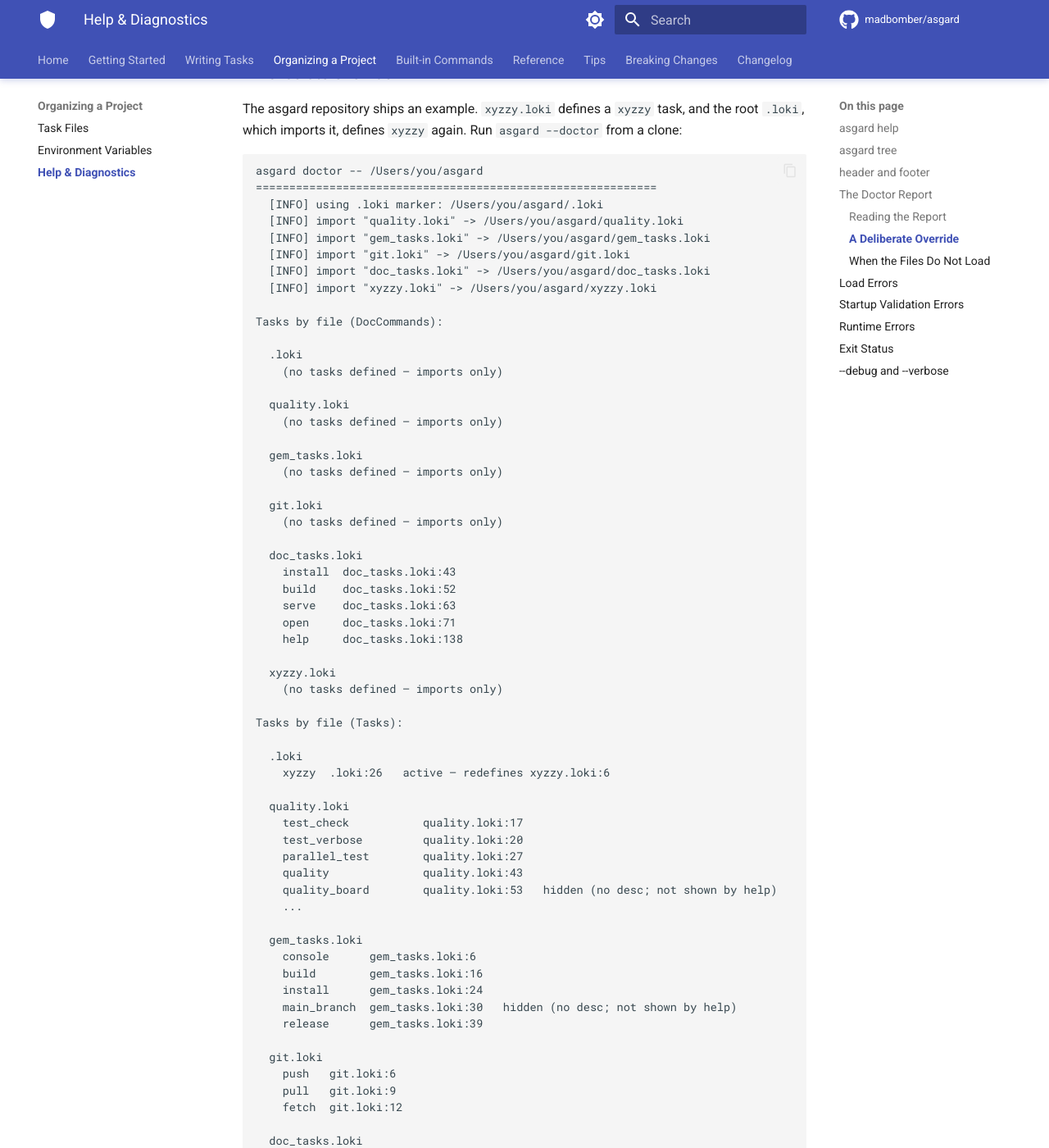
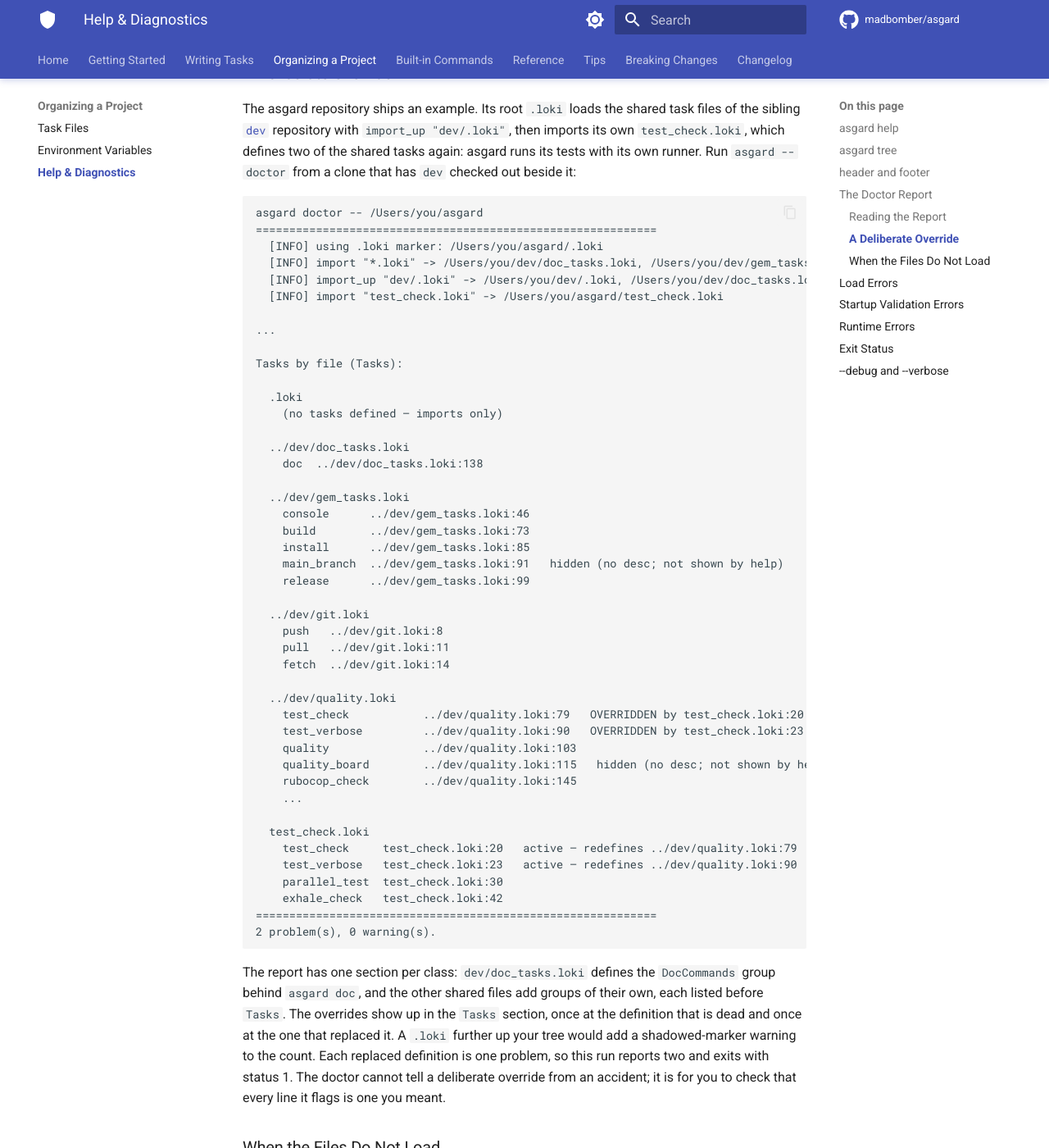
Before and after one commit to MadBomber/asgard, an MkDocs documentation site: the page built from docs/diagnostics.md, in a window 1280 px wide and 1400 px high, scrolled down 6393 px. Shown: the whole window at 82% size. Built offline with MkDocs 1.6.1 and Material for MkDocs 9.7.7, drawn with Linux system fonts in a browser that asks for light colours; comment, search, counter and statistics services are not loaded; some of the changed text lies outside the part shown.

Commit message:
chore: load the shared task files from the dev repository
The root .loki now runs `import_up "dev/.loki"` to load the quality, gem,
git and docs tasks of MadBomber/dev, cloned beside this repository. The
local test_check.loki is imported after it and replaces the shared
test_check and test_verbose with asgard's own runner
(test/parallel_runner.rb), and adds parallel_test and exhale_check.

Removed quality.loki, gem_tasks.loki, git.loki, doc_tasks.loki,
quality_rails.loki and xyzzy.loki. The two tests that read the local
gem_tasks.loki are gone with it; the release guard they covered now
lives in dev/gem_tasks.loki.

The docs use the test_check.loki overrides as the worked example of a
deliberate override in place of xyzzy.loki, and keep the conditional
import as an example.

````diff
--- a/.reek.yml
+++ b/.reek.yml
@@ -1,6 +1,7 @@
 ---
-# Reek is advisory here (see quality.loki: reek_check reports :warn, never
-# :fail). Asgard is a DSL built from pure, separately tested functions and
+# Reek fails the gate on any smell it reports (see reek_check in
+# ../dev/quality.loki): the code is clean, and there is no baseline of
+# grandfathered smells. Asgard is a DSL built from pure, separately tested functions and
 # Thor classes whose state is assembled at class level, so most of Reek's
 # object-centric heuristics describe that design rather than a defect.
 # Only the detectors that have pointed at something real in this codebase
--- a/docs/diagnostics.md
+++ b/docs/diagnostics.md
@@ -254,77 +254,56 @@ not cause a failure, so scripts and CI can use the exit status as a check.
 
 ### A Deliberate Override
 
-The asgard repository ships an example. `xyzzy.loki` defines a `xyzzy` task, and the root `.loki`, which imports it, defines `xyzzy` again. Run `asgard --doctor` from a clone:
+The asgard repository ships an example. Its root `.loki` loads the shared task files of the sibling [`dev`](https://github.com/MadBomber/dev) repository with `import_up "dev/.loki"`, then imports its own `test_check.loki`, which defines two of the shared tasks again: asgard runs its tests with its own runner. Run `asgard --doctor` from a clone that has `dev` checked out beside it:
 
 ```
 asgard doctor -- /Users/you/asgard
 ============================================================
   [INFO] using .loki marker: /Users/you/asgard/.loki
-  [INFO] import "quality.loki" -> /Users/you/asgard/quality.loki
-  [INFO] import "gem_tasks.loki" -> /Users/you/asgard/gem_tasks.loki
-  [INFO] import "git.loki" -> /Users/you/asgard/git.loki
-  [INFO] import "doc_tasks.loki" -> /Users/you/asgard/doc_tasks.loki
-  [INFO] import "xyzzy.loki" -> /Users/you/asgard/xyzzy.loki
+  [INFO] import "*.loki" -> /Users/you/dev/doc_tasks.loki, /Users/you/dev/gem_tasks.loki, /Users/you/dev/git.loki, /Users/you/dev/quality.loki, ...
+  [INFO] import_up "dev/.loki" -> /Users/you/dev/.loki, /Users/you/dev/doc_tasks.loki, ...
+  [INFO] import "test_check.loki" -> /Users/you/asgard/test_check.loki
 
-Tasks by file (DocCommands):
+...
+
+Tasks by file (Tasks):
 
   .loki
     (no tasks defined — imports only)
 
-  quality.loki
-    (no tasks defined — imports only)
+  ../dev/doc_tasks.loki
+    doc  ../dev/doc_tasks.loki:138
 
-  gem_tasks.loki
-    (no tasks defined — imports only)
+  ../dev/gem_tasks.loki
+    console      ../dev/gem_tasks.loki:46
+    build        ../dev/gem_tasks.loki:73
+    install      ../dev/gem_tasks.loki:85
+    main_branch  ../dev/gem_tasks.loki:91   hidden (no desc; not shown by help)
+    release      ../dev/gem_tasks.loki:99
 
-  git.loki
-    (no tasks defined — imports only)
+  ../dev/git.loki
+    push   ../dev/git.loki:8
+    pull   ../dev/git.loki:11
+    fetch  ../dev/git.loki:14
 
-  doc_tasks.loki
-    install  doc_tasks.loki:43
-    build    doc_tasks.loki:52
-    serve    doc_tasks.loki:63
-    open     doc_tasks.loki:71
-    help     doc_tasks.loki:138
-
-  xyzzy.loki
-    (no tasks defined — imports only)
-
-Tasks by file (Tasks):
-
-  .loki
-    xyzzy  .loki:26   active — redefines xyzzy.loki:6
-
-  quality.loki
-    test_check           quality.loki:17
-    test_verbose         quality.loki:20
-    parallel_test        quality.loki:27
-    quality              quality.loki:43
-    quality_board        quality.loki:53   hidden (no desc; not shown by help)
+  ../dev/quality.loki
+    test_check           ../dev/quality.loki:79   OVERRIDDEN by test_check.loki:20 — never callable
+    test_verbose         ../dev/quality.loki:90   OVERRIDDEN by test_check.loki:23 — never callable
+    quality              ../dev/quality.loki:103
+    quality_board        ../dev/quality.loki:115   hidden (no desc; not shown by help)
+    rubocop_check        ../dev/quality.loki:145
     ...
 
-  gem_tasks.loki
-    console      gem_tasks.loki:6
-    build        gem_tasks.loki:16
-    install      gem_tasks.loki:24
-    main_branch  gem_tasks.loki:30   hidden (no desc; not shown by help)
-    release      gem_tasks.loki:39
-
-  git.loki
-    push   git.loki:6
-    pull   git.loki:9
-    fetch  git.loki:12
-
-  doc_tasks.loki
-    doc  doc_tasks.loki:138
-
-  xyzzy.loki
-    xyzzy  xyzzy.loki:6   OVERRIDDEN by .loki:26 — never callable
+  test_check.loki
+    test_check     test_check.loki:20   active — redefines ../dev/quality.loki:79
+    test_verbose   test_check.loki:23   active — redefines ../dev/quality.loki:90
+    parallel_test  test_check.loki:30
+    exhale_check   test_check.loki:42
 ============================================================
-1 problem(s), 0 warning(s).
+2 problem(s), 0 warning(s).
 ```
 
-`doc_tasks.loki` defines the `DocCommands` group behind `asgard doc`, so the report has one section for that class and one for `Tasks`. The `xyzzy` override shows up in the `Tasks` section, and a `.loki` further up your tree would add a shadowed-marker warning to the count. Because the report has a problem, this run exits with status 1.
+The report has one section per class: `dev/doc_tasks.loki` defines the `DocCommands` group behind `asgard doc`, and the other shared files add groups of their own, each listed before `Tasks`. The overrides show up in the `Tasks` section, once at the definition that is dead and once at the one that replaced it. A `.loki` further up your tree would add a shadowed-marker warning to the count. Each replaced definition is one problem, so this run reports two and exits with status 1. The doctor cannot tell a deliberate override from an accident; it is for you to check that every line it flags is one you meant.
 
 ### When the Files Do Not Load
 
--- a/docs/examples.md
+++ b/docs/examples.md
@@ -422,28 +422,24 @@ The reply comes from the model, so it differs from run to run. See [Shell Comman
 
 ## The asgard Repository Itself
 
-The repository root is a multi-file project that builds, tests and releases the gem. It is the best example of a `.loki` layout in real use.
+The repository root is a multi-file project that builds, tests and releases the gem. It is the best example of a `.loki` layout in real use: shared task files that several repositories use, loaded with `import_up`, and one local file that replaces what this project does differently.
+
+The shared files live in the [`dev`](https://github.com/MadBomber/dev) repository, which must be checked out beside asgard for these tasks to load.
 
 ### `.loki`
 
 The entry point: imports, shared values, a `header` built from a `helper`, a `watch`, and a `default_task`.
 
 ```ruby
-import "quality.loki"
-import "quality_rails.loki" if ENV["RAILS_ROOT"]   # a conditional import
-import "gem_tasks.loki"
-import "git.loki"
-import "doc_tasks.loki"
-import "xyzzy.loki"                                 # a deliberate override, for --doctor
+import_up "dev/.loki"        # the shared task files, in a sibling repository
+
+import "test_check.loki"     # after dev/.loki: it replaces two shared tasks
 
 class Tasks
   @@project      ||= "asgard".freeze
   @@project_desc ||= "CLI-task runner"
 
   watch :test_check, paths: %w[lib test], only: /\.rb\z/   # rerun the tests on save
-
-  desc "xyzzy"                                             # redefines xyzzy.loki's task, for --doctor
-  def xyzzy = puts "everything in Ruby metaprogramming is magic"
 
   helper(:project_version) do
     @@project_version ||= loki_up.dirname.join("lib/#{@@project}/version.rb").read.match(/VERSION\s*=\s*"([^"]+)"/)[1].freeze
@@ -459,9 +455,11 @@ class Tasks
 end
 ```
 
-### `quality.loki`
+`import_up "dev/.loki"` walks up from the project until it finds a `dev/.loki`, and that file's one line, `import '*.loki'`, loads every task file beside it.
 
-The quality gates, and the convention that ties them together. Every gate is a task named `*_check` that writes its full output to `<gate>_output.txt`, reports one summary line, and **returns** a status: `:pass`, `:fail`, `:warn` (ran, non-blocking advice) or `:skip` (the tool is not installed). `quality` discovers every `*_check` task with a block `depends_on`, runs them all in parallel, reads every result at once with `dep_results`, and prints a summary table; it aborts only when a gate returned `:fail`. The first stage of its dependency list is `quality_board`, a hidden task that draws one spinner row per gate when standard output is a terminal, so each gate fills in its own row as it finishes; without a terminal, each gate prints its summary line instead.
+### `dev/quality.loki`
+
+The quality gates, and the convention that ties them together. Every gate is a task named `*_check` that writes its full output to `<gate>_output.txt`, reports one summary line, and **returns** a status: `:pass`, `:fail`, `:warn` (ran, non-blocking advice) or `:skip` (the tool is not installed). `quality` discovers every `*_check` task with a block `depends_on`, runs them all in parallel, reads every result at once with `dep_results`, and prints a summary:
 
 ```ruby
 # Every *_check task, in the order the summary lists them.
@@ -470,7 +468,9 @@ def self.quality_checks = all_commands.keys.grep(/_check\z/).sort.map(&:to_sym)
 desc "Run every *_check quality gate task in parallel"
 depends_on -> { [:quality_board, quality_checks] }
 def quality
-  results = dep_results.except(:quality_board).sort.to_h { |name, status| [quality_gate_label(name.to_s), status] }
+  results = dep_results.except(:quality_board).sort.to_h do |name, status|
+    [quality_gate_label(name.to_s), quality_check_status(name.to_s, status)]
+  end
 
   print_quality_summary(results, rows: QUALITY_BOARD.empty?)
 end
@@ -479,8 +479,8 @@ end
 Most gates are one call to a `run_gate` helper (defined in a `no_commands` block) that runs a command, saves its output, picks the summary line with a Regexp and turns the exit status into `:pass` or the gate's failure status:
 
 ```ruby
-desc "Report code smells with Reek (advisory: warns, never fails)"
-def reek_check = run_gate(:reek, "Reek", "bundle exec reek lib", summary: /total warnings?/, on_fail: :warn)
+desc "Run the test suite in parallel worker processes"
+def test_check = run_gate(:test, "Tests", PARALLEL_RUNNER, summary: /\d+ runs,/)
 ```
 
 Because a `*_check` task returns `:fail` rather than exiting, every gate runs to the end and the summary shows all failures at once. Run alone (`asgard rubocop_check`), a gate that returns `:fail` still makes asgard exit 1. Piped, or anywhere standard output is not a terminal, the run looks like this:
@@ -507,15 +507,33 @@ Quality Gate Summary
 All quality gates passed.
 ```
 
-### `gem_tasks.loki`
+### `test_check.loki`
 
-`console`, `build` (depends on `quality`), `install` (depends on `build`) and `release` (runs only on `main`, then depends on `build`, asks for confirmation unless `--yes`, refuses a dirty working tree or an existing tag). A plain `sh` sequence does the work; `project_version` comes from the `helper` in `.loki`.
+Asgard's own test tasks. The shared `test_check` and `test_verbose` run `rake test`, and asgard has no Rakefile: its suite runs through `test/parallel_runner.rb`. So this file, imported after `dev/.loki`, defines both again, and adds `parallel_test` and `exhale_check`. Nothing else changes: `quality` finds the replacement `test_check` and the new `exhale_check` like any other gate.
 
-### `git.loki`
+The earlier definitions are dead, and `asgard --doctor` says so:
+
+```
+  ../dev/quality.loki
+    test_check           ../dev/quality.loki:79   OVERRIDDEN by test_check.loki:20 — never callable
+    test_verbose         ../dev/quality.loki:90   OVERRIDDEN by test_check.loki:23 — never callable
+
+  test_check.loki
+    test_check     test_check.loki:20   active — redefines ../dev/quality.loki:79
+    test_verbose   test_check.loki:23   active — redefines ../dev/quality.loki:90
+```
+
+See [Help & Diagnostics](diagnostics.md#a-deliberate-override).
+
+### `dev/gem_tasks.loki`
+
+`console`, `build` (depends on `quality`), `install` (depends on `build`) and `release` (runs only on `main`, then depends on `build`, asks for confirmation unless `--yes`, refuses a dirty working tree or an existing tag). A plain `sh` sequence does the work; the gem's name and version come from its gemspec.
+
+### `dev/git.loki`
 
 Three one-liners: `push`, `pull` (fast-forward only), `fetch`. The smallest useful task file.
 
-### `doc_tasks.loki`
+### `dev/doc_tasks.loki`
 
 A subcommand group, `asgard doc ...`, that works with an MkDocs site or a Bridgetown site. Each task first calls the private `doc_engine` helper, which looks in the repo root for `mkdocs.yml` or `bridgetown.config.yml`, sets the engine and the commands to run for it, and stops with an error when neither file is there. `open` depends on `serve`, which depends on `build`, which depends on `install`. The server starts as a background job and asgard returns at once; when the job is already running it is not started again, and `build` skips a site that is newer than every file in its source folder and its config file. `open` waits for the server to answer, then opens the site, `http://localhost:8000/` for MkDocs or `http://localhost:4000/` for Bridgetown, in the default browser, or in Google Chrome with `--chrome`. The commands run from the repo root, so the tasks work from any subdirectory.
 
@@ -646,25 +664,7 @@ asgard jobs log serve-1            # what the server has printed so far
 asgard jobs stop serve
 ```
 
-The group's `install` and `build` don't clash with the top-level ones in `gem_tasks.loki`: inside `DocCommands` they replace the inherited tasks, and `asgard install` is unchanged. To support another engine, add its config file and commands to `DOC_ENGINES`, plus an `install` branch. See [Subcommands](subcommands.md) and [Background Jobs](jobs.md).
-
-### `xyzzy.loki`
-
-Defines a `xyzzy` task; `.loki` imports the file and then, further down, defines `xyzzy` again. The first definition is silently dead, and `asgard --doctor` says so:
-
-```
-  .loki
-    xyzzy  .loki:26   active — redefines xyzzy.loki:6
-
-  xyzzy.loki
-    xyzzy  xyzzy.loki:6   OVERRIDDEN by .loki:26 — never callable
-```
-
-See [Help & Diagnostics](diagnostics.md).
-
-### `quality_rails.loki`
-
-Rails-only gates (`brakeman_check`, `rails_best_practices_check`, `active_record_doctor_check`), imported by `.loki` only when `RAILS_ROOT` is set. Nothing else needs to change for `quality` to pick them up: its block `depends_on` finds every `*_check` task that is loaded.
+The group's `install` and `build` don't clash with the top-level ones in `dev/gem_tasks.loki`: inside `DocCommands` they replace the inherited tasks, and `asgard install` is unchanged. To support another engine, add its config file and commands to `DOC_ENGINES`, plus an `install` branch. See [Subcommands](subcommands.md) and [Background Jobs](jobs.md).
 
 ---
 
@@ -685,4 +685,4 @@ Rails-only gates (`brakeman_check`, `rails_best_practices_check`, `active_record
 | `robots/` | A custom `shell` that sends a heredoc prompt to the `claude` CLI |
 | `bad.loki` | Why parallel tasks must not share instance variables |
 | `watcher_examples/` | Four `watch` declarations and the `changes` accessor |
-| repository root | A real multi-file project: `*_check` gates, `dep_result`, conditional imports and tasks, a background job, an override caught by `--doctor` |
+| repository root | A real multi-file project: `*_check` gates, `dep_result`, shared files loaded with `import_up`, a background job, overrides caught by `--doctor` |
--- a/docs/task-files.md
+++ b/docs/task-files.md
@@ -433,22 +433,19 @@ The `alias_method` trick (keep the old body under a new name, then redefine) als
 
 ## A Real Example: Asgard's Own Task Files
 
-The asgard repository is run by asgard. Its root `.loki` is a multi-file project in exactly the shape this page describes:
+The asgard repository is run by asgard. Its root `.loki` is a multi-file project in the shape this page describes: shared files found with `import_up`, then a local file that replaces two of the shared tasks.
 
 ```ruby
 # .loki
-import "quality.loki"
-import "quality_rails.loki" if ENV["RAILS_ROOT"]
-import "gem_tasks.loki"
-import "git.loki"
-import "doc_tasks.loki"
-import "xyzzy.loki"   # an example for the --doctor flag
+import_up "dev/.loki"        # the shared task files, in a sibling repository
+
+import "test_check.loki"     # after dev/.loki: it replaces two shared tasks
 
 class Tasks
   @@project      ||= "asgard".freeze
   @@project_desc ||= "CLI-task runner"
 
-  watch :test_check, paths: %w[lib test], only: /\.rb\z/
+  watch :test_check, paths: %w[lib test], only: /\.rb\z/   # rerun the tests on save
 
   helper(:project_version) do
     @@project_version ||= loki_up.dirname.join("lib/#{@@project}/version.rb").read.match(/VERSION\s*=\s*"([^"]+)"/)[1].freeze
@@ -464,16 +461,19 @@ class Tasks
 end
 ```
 
+The shared files live in the [`dev`](https://github.com/MadBomber/dev) repository, checked out beside asgard; `dev/.loki` is one line, `import '*.loki'`, which loads every task file next to it.
+
 | File | What it holds |
 |---|---|
-| `quality.loki` | One `*_check` task per quality tool (tests, RuboCop, Flog, Flay, Reek, typos, ...) and a `quality` task whose block-form `depends_on` runs every `*_check` in parallel and prints a summary from their results |
-| `quality_rails.loki` | Rails-only checks (Brakeman and friends), loaded only when `RAILS_ROOT` is set; `quality` picks them up with nothing else to change |
-| `gem_tasks.loki` | `console`, plus `build` (depends on `quality`), `install` (depends on `build`) and `release` (depends on `build`, after checking the branch is `main`) |
-| `git.loki` | `push`, `pull` and `fetch` |
-| `doc_tasks.loki` | The `doc` subcommand group for an MkDocs or Bridgetown site: `doc install`, `doc build`, `doc serve` (a background job) and `doc open`, each depending on the one before |
-| `xyzzy.loki` | A `xyzzy` task that `.loki` deliberately redefines, so `asgard --doctor` has an override to report |
+| `dev/quality.loki` | One `*_check` task per quality tool (tests, RuboCop, Flog, Flay, Reek, typos, ...) and a `quality` task whose block-form `depends_on` runs every `*_check` in parallel and prints a summary from their results |
+| `dev/gem_tasks.loki` | For any gem: `console`, plus `build` (depends on `quality`), `install` (depends on `build`) and `release` (depends on `build`, after checking the branch is `main`) |
+| `dev/git.loki` | `push`, `pull` and `fetch` |
+| `dev/doc_tasks.loki` | The `doc` subcommand group for an MkDocs or Bridgetown site: `doc install`, `doc build`, `doc serve` (a background job) and `doc open`, each depending on the one before |
+| `test_check.loki` | Asgard's own `test_check` and `test_verbose`, which replace the shared ones (they run `rake test`, and asgard has no Rakefile), plus `parallel_test` and `exhale_check` |
 
-Clone the repository and run `asgard help`, `asgard tree` and `asgard --doctor` from its root to see each of these in action. The [Examples](examples.md) page walks through the rest of `examples/`.
+Because `test_check.loki` is imported after `dev/.loki`, its definitions win. `asgard --doctor` lists each replaced task as an override; see [A Deliberate Override](diagnostics.md#a-deliberate-override).
+
+Clone both repositories side by side and run `asgard help`, `asgard tree` and `asgard --doctor` from asgard's root to see each of these in action. The [Examples](examples.md) page walks through the rest of `examples/`.
 
 ---
 
````
Also changed, not shown: CHANGELOG.md (+7 -0 lines), CLAUDE.md (+1 -1 lines), README.md (+1 -1 lines), docs/tips.md (+1 -1 lines), 9 other files.
